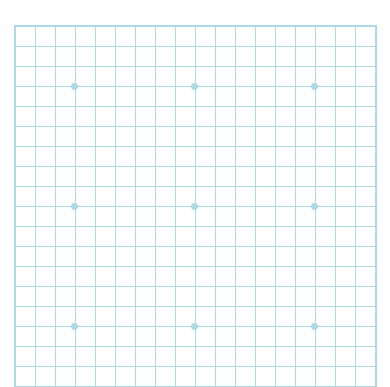
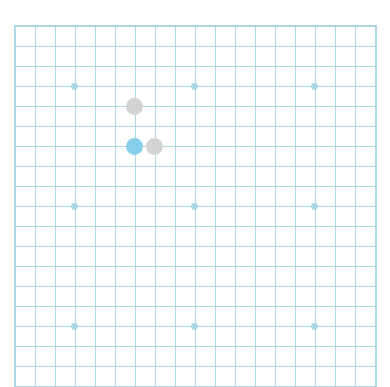
Before and after one commit to AugustineJeong/Omok-Multiplayer-Game, a Flask app: page /index/game in a window 390 px wide. Shown: the top 387 px of the page. Run offline with Flask 2, Linux system fonts and the light colour scheme; the visitor is signed in with stand-in values (Sample User, id 1); data comes from the database, SQL or seed files in the repository.

Commit message:
Added javascript for stone placement and added icon

```diff
--- a/main/static/css/custom.css
+++ b/main/static/css/custom.css
@@ -14,6 +14,8 @@
   .grid {
     width: 540px;
     height: 540px;
+    z-index: 1;
+    position: relative;
     display: grid;
     grid-template-columns: repeat(36, calc(540px / 36));
     grid-template-rows: repeat(36, calc(540px / 36));
@@ -24,16 +26,56 @@
     border-left: 1.2px solid lightblue;
     border-bottom: 1.2px solid lightblue;
     border-top: 2px solid lightblue;
+    z-index: 2;
+    position: relative;
     background-size: calc(540px / 18) calc(540px / 18);
     background-image:
       linear-gradient(to top, lightblue 1px, transparent 1px),
       linear-gradient(to right, lightblue 1px, transparent 1px);
   }
 
+  .dot {
+    height: 7px;
+    width: 7px;
+    z-index: 3;
+    position: relative;
+    background-color: lightblue;
+    border-radius: 100%;
+    align-self: center;
+    justify-self: center;
+    margin: auto
+  }
+
+  .blueStone {
+    height: 27px;
+    width: 27px;
+    z-index: 10;
+    position: relative;
+    background-color: skyblue;
+    border-radius: 100%;
+    align-self: center;
+    justify-self: center;
+    margin: auto
+  }
+
+  .greyStone {
+    height: 27px;
+    width: 27px;
+    z-index: 10;
+    position: relative;
+    background-color: lightgray;
+    border-radius: 100%;
+    align-self: center;
+    justify-self: center;
+    margin: auto
+  }
+
   @media only screen and (max-width: 540px) {
     .grid {
       width: 360px;
       height: 360px;
+      z-index: 1;
+      position: relative;
       display: grid;
       grid-template-columns: repeat(36, calc(360px / 36));
       grid-template-rows: repeat(36, calc(360px / 36));
@@ -44,18 +86,35 @@
       border-left: 1.2px solid lightblue;
       border-bottom: 2.0px solid lightblue;
       border-top: 1.2px solid lightblue;
+      z-index: 2;
+      position: relative;
       background-size: calc(360px / 18) calc(360px / 18);
-      background-image: linear-gradient(to right, lightblue 1px, transparent 1px),
+      background-image:
+        linear-gradient(to right, lightblue 1px, transparent 1px),
         linear-gradient(to bottom, lightblue 1px, transparent 1px);
     }
+
+    .blueStone {
+      height: 17px;
+      width: 17px;
+      z-index: 10;
+      position: relative;
+      background-color: skyblue;
+      border-radius: 100%;
+      align-self: center;
+      justify-self: center;
+      margin: auto
+    }
+
+    .greyStone {
+      height: 17px;
+      width: 17px;
+      z-index: 10;
+      position: relative;
+      background-color: lightgray;
+      border-radius: 100%;
+      align-self: center;
+      justify-self: center;
+      margin: auto
+    }
   }
-
-  .dot {
-    height: 7px;
-    width: 7px;
-    background-color: lightblue;
-    border-radius: 100%;
-    align-self: center;
-    justify-self: center;
-    margin: auto
-  }
--- /dev/null
+++ b/main/static/js/game_logic.js
@@ -0,0 +1,27 @@
+const main_board = document.getElementById('main_board');
+
+const move = (c, x, y) => {
+    const stone = document.createElement('div');
+
+    if (c) {
+        stone.classList.add('blueStone')
+    } else {
+        stone.classList.add('greyStone')
+    }
+
+    let x_start = (x - 1) * 2;
+    let y_start = (y - 1) * 2;
+
+    stone.style.gridRowStart = x_start;
+    stone.style.gridRowEnd = x_start + 2;
+    stone.style.gridColumnStart = y_start;
+    stone.style.gridColumnEnd = y_start + 2;
+
+    main_board.append(stone)
+}
+
+window.onload = () => {
+    move(0, 5, 7);
+    move(1, 7, 7);
+    move(0, 7, 8);
+}
--- a/main/templates/auth/login.html
+++ b/main/templates/auth/login.html
@@ -47,6 +47,10 @@ THE SOFTWARE. -->
   <link rel="stylesheet" href="{{ url_for('static', filename='css/normalize.css') }}">
   <link rel="stylesheet" href="{{ url_for('static', filename='css/skeleton.css') }}">
   <link rel="stylesheet" href="{{ url_for('static', filename='css/custom.css') }}">
+
+   <!-- Favicon
+  –––––––––––––––––––––––––––––––––––––––––––––––––– -->
+  <link rel="icon" type="image/png" href="{{ url_for('static', filename='images/go_image.png') }}">
 
 </head>
 <body>
--- a/main/templates/auth/register.html
+++ b/main/templates/auth/register.html
@@ -48,9 +48,9 @@ THE SOFTWARE. -->
   <link rel="stylesheet" href="{{ url_for('static', filename='css/skeleton.css') }}">
   <link rel="stylesheet" href="{{ url_for('static', filename='css/custom.css') }}">
 
-  <!-- Favicon
+   <!-- Favicon
   –––––––––––––––––––––––––––––––––––––––––––––––––– -->
-  <link rel="icon" type="image/png" href="images/favicon.png">
+  <link rel="icon" type="image/png" href="{{ url_for('static', filename='images/go_image.png') }}">
 
 </head>
 <body>
--- a/main/templates/game.html
+++ b/main/templates/game.html
@@ -50,16 +50,16 @@ THE SOFTWARE. -->
 
   <!-- Favicon
   –––––––––––––––––––––––––––––––––––––––––––––––––– -->
-  <link rel="icon" type="image/png" href="images/favicon.png">
+  <link rel="icon" type="image/png" href="{{ url_for('static', filename='images/go_image.png') }}">
 
 </head>
+
 <body>
-
   <!-- Primary Page Layout
   –––––––––––––––––––––––––––––––––––––––––––––––––– -->
 <div style="text-align: center; justify-content: center; display: flex; margin-top: 3vh;">
   <div class="row">
-    <div class='grid lines'>
+    <div class='grid lines' id="main_board">
       <div class='dot' style='grid-column: 6/8; grid-row: 6/8;'></div>
       <div class='dot' style='grid-column: 18/20; grid-row: 6/8;'></div>
       <div class='dot' style='grid-column: 30/32; grid-row: 6/8;'></div>
@@ -83,5 +83,10 @@ THE SOFTWARE. -->
 
 <!-- End Document
   –––––––––––––––––––––––––––––––––––––––––––––––––– -->
+
+  <!-- js
+  –––––––––––––––––––––––––––––––––––––––––––––––––– -->
+  <script type="text/javascript" src="{{ url_for('static', filename='js/game_logic.js') }}"></script>
+
 </body>
 </html>
--- a/main/templates/index.html
+++ b/main/templates/index.html
@@ -48,9 +48,9 @@ THE SOFTWARE. -->
   <link rel="stylesheet" href="{{ url_for('static', filename='css/skeleton.css') }}">
   <link rel="stylesheet" href="{{ url_for('static', filename='css/custom.css') }}">
 
-  <!-- Favicon
+ <!-- Favicon
   –––––––––––––––––––––––––––––––––––––––––––––––––– -->
-  <link rel="icon" type="image/png" href="images/favicon.png">
+  <link rel="icon" type="image/png" href="{{ url_for('static', filename='images/go_image.png') }}">
 
 </head>
 <body>
```
Also changed, not shown: main/static/images/go_image.png (added).
